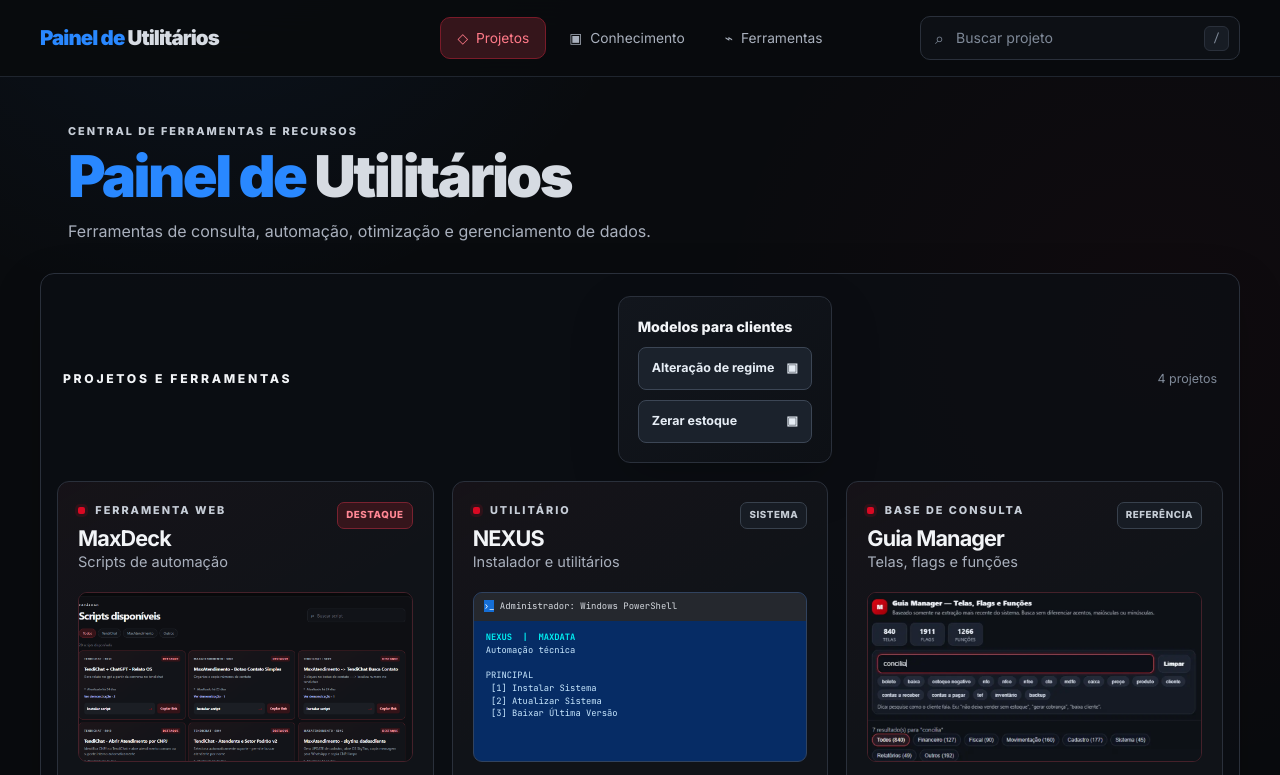
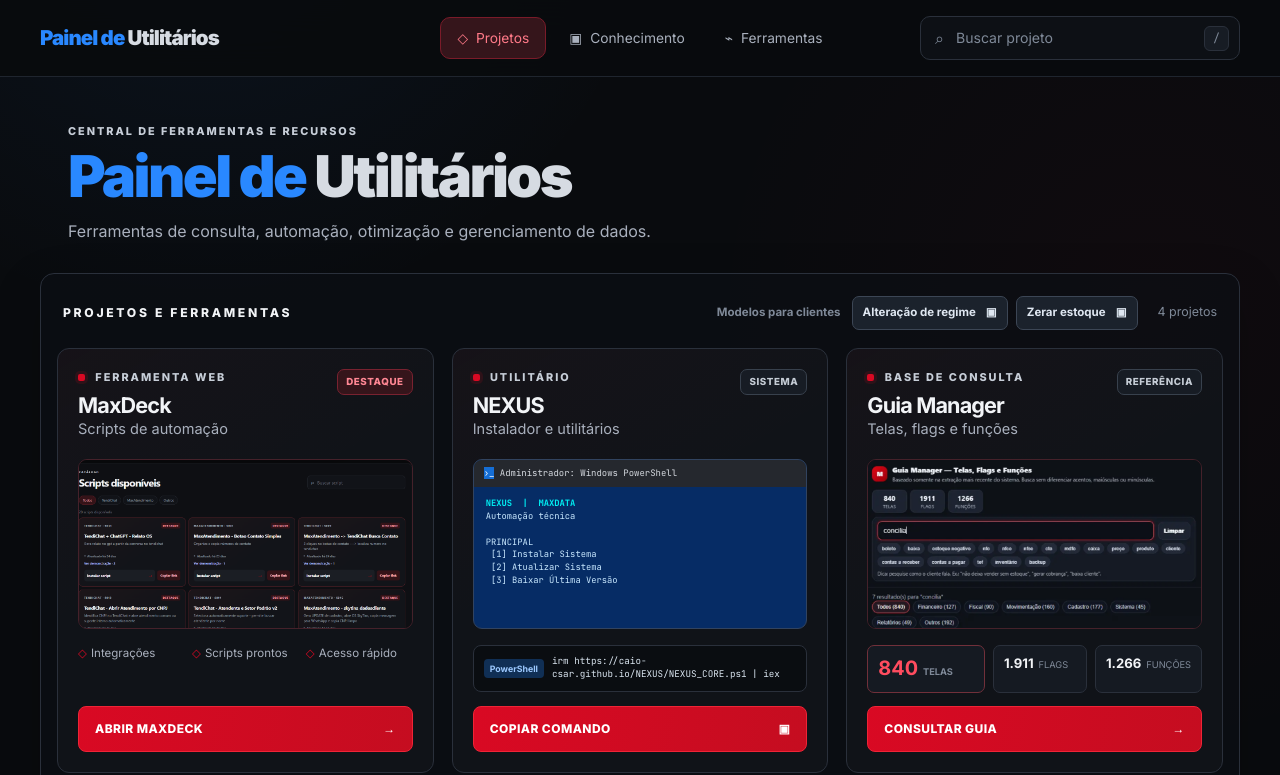
Before and after one commit to caio-csar/Caio-Data, a website: page index.html in a window 1280 px wide. Shown: the top 775 px of the page. Drawn offline with Linux system fonts and the light colour scheme.

Commit message:
Compacta modelos de clientes e restaura destaque principal

```diff
--- a/styles.css
+++ b/styles.css
@@ -1180,12 +1180,13 @@ button {
 .fly-toast small { display: block; margin-top: 12px; color: #a9b0bd; font-size: .8rem; font-weight: 400; }
 @media(max-width: 720px) { .brand-small { font-size: 1rem; } }
 
-/* Modelos de solicitação para os clientes */
-.request-tools { display: flex; flex-direction: column; gap: 10px; padding: 19px; background: linear-gradient(135deg,#12161d,#0d1015); border: 1px solid var(--border); border-radius: 12px; box-shadow: var(--shadow); }
-.request-label { margin: 0; color: var(--text); font-weight: 800; font-size: .89rem; }
-.request-caption { margin: 0 0 4px; color: var(--muted); font-size: .77rem; line-height: 1.45; }
-.request-copy { display:flex; align-items:center; justify-content:space-between; gap:12px; width:100%; min-height:43px; padding:10px 13px; color:#e6edf5; background:#1b222c; border:1px solid #3c4655; border-radius:8px; font-size:.78rem; font-weight:700; cursor:pointer; text-align:left; transition:background 160ms,border-color 160ms; }
+/* Modelos compactos no cabeçalho dos projetos; não afetam o hero. */
+.hero { grid-template-columns: minmax(0, 1fr); gap: 0; }
+.section-heading { flex-wrap: wrap; }
+.request-tools { display:flex; flex-wrap:wrap; align-items:center; justify-content:flex-end; gap:8px; margin-left:auto; }
+.request-label { color:var(--subtle); font-size:.72rem; font-weight:700; margin-right:3px; white-space:nowrap; }
+.request-copy { display:inline-flex; width:auto; min-height:34px; align-items:center; justify-content:center; gap:10px; padding:6px 10px; color:#dfe7f1; background:#1b222c; border:1px solid #3c4655; border-radius:7px; font-size:.72rem; font-weight:700; cursor:pointer; white-space:nowrap; transition:background 160ms,border-color 160ms; }
 .request-copy:hover { background:#253042; border-color:#5285be; }
 .request-copy:focus-visible { outline:2px solid var(--brand-blue); outline-offset:2px; }
-.request-copy-status { color:var(--subtle); font-size:.7rem; }
 .request-copy.is-copied { border-color:#4baf8b; color:#b3f4cf; }
+@media(max-width:760px) { .request-tools { width:100%; margin-left:0; justify-content:flex-start; } .request-label { width:100%; } .request-copy { flex:1; white-space:normal; } }
```
